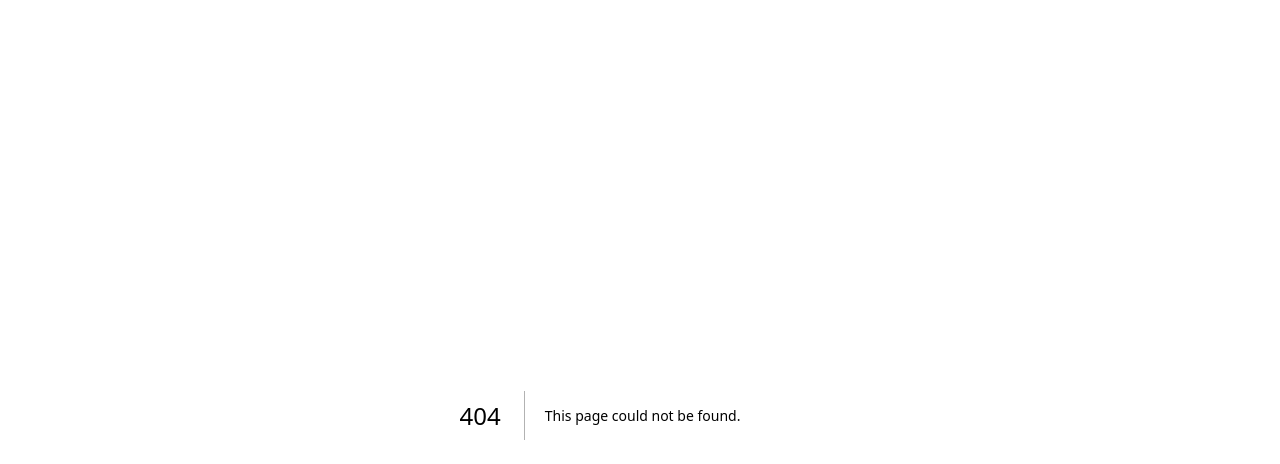
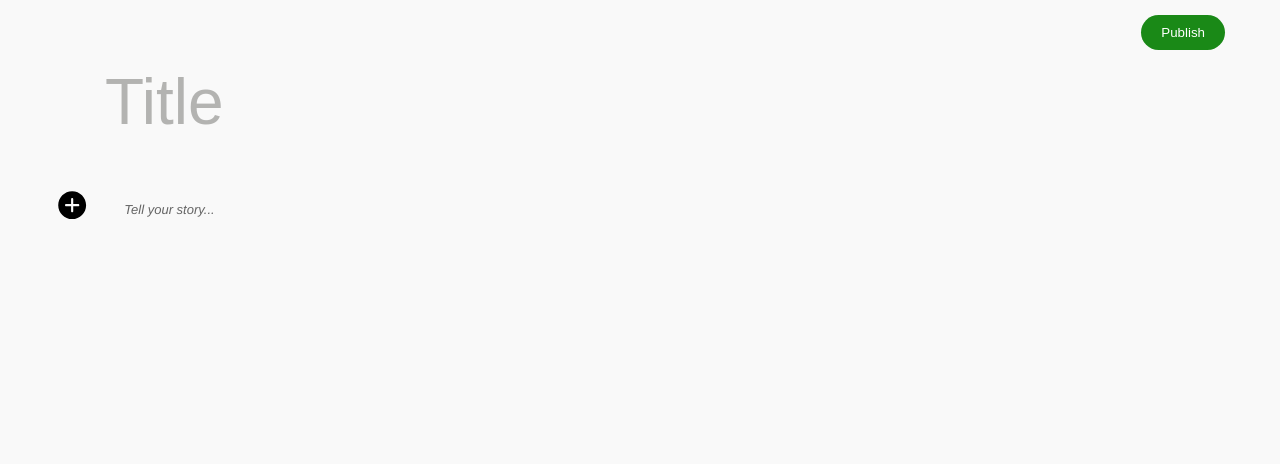
Before and after one commit to codewithemma/test-news, a Next.js app: page /create-news in a window 1280 px wide. Before the commit this address had no page. Shown: the top 464 px of the page. Built offline with nearby package versions, Linux system fonts and the light colour scheme.

Commit message:
designed the create post page and post to db is working and also get

```diff
--- a/package.json
+++ b/package.json
@@ -9,10 +9,13 @@
     "lint": "next lint"
   },
   "dependencies": {
+    "mongoose": "^8.4.1",
     "next": "14.2.3",
     "react": "^18",
     "react-dom": "^18",
-    "react-icons": "^5.2.1"
+    "react-file-base64": "^1.0.3",
+    "react-icons": "^5.2.1",
+    "react-quill": "^2.0.0"
   },
   "devDependencies": {
     "eslint": "^8",
--- /dev/null
+++ b/src/app/api/news/route.js
@@ -0,0 +1,26 @@
+import newsModel from "@/models/news";
+import { connectDB } from "@/utils/connect";
+import { NextResponse } from "next/server";
+
+// GET ALL POST
+export const GET = async (req, res) => {
+  await connectDB();
+  const posts = await newsModel.find().exec();
+  return new NextResponse(JSON.stringify(posts, { status: 200 }));
+};
+
+// CREATE A POST
+export const POST = async (req) => {
+  await connectDB();
+  try {
+    const { title, content, image } = await req.json();
+    const post = new newsModel({ title, content, image });
+    await post.save();
+    return new NextResponse(JSON.stringify(post, { status: 200 }));
+  } catch (err) {
+    console.log(err);
+    return new NextResponse(
+      JSON.stringify({ message: "internal server error" }, { status: 500 })
+    );
+  }
+};
--- /dev/null
+++ b/src/app/create-news/CreateNews.module.css
@@ -0,0 +1,71 @@
+.container {
+  position: relative;
+  display: flex;
+  flex-direction: column;
+}
+
+.select {
+  margin-bottom: 50px;
+  padding: 10px 20px;
+  margin-left: 50px;
+  width: max-content;
+}
+
+.editor {
+  display: flex;
+  gap: 20px;
+  height: 700px;
+  position: relative;
+}
+
+.button,
+.addButton {
+  width: 36px;
+  height: 36px;
+  border-radius: 50%;
+  background-color: transparent;
+  border: 1px solid var(--textColor);
+  display: flex;
+  align-items: center;
+  justify-content: center;
+  cursor: pointer;
+}
+
+.add {
+  display: flex;
+  gap: 20px;
+  background-color: var(--bg);
+  position: absolute;
+  z-index: 999;
+  width: 100%;
+  left: 50px;
+}
+
+.input {
+  padding: 50px;
+  font-size: 64px;
+  border: none;
+  outline: none;
+  background-color: transparent;
+  color: var(--textColor);
+}
+
+.input::placeholder {
+  color: #b3b3b1;
+}
+
+.textArea {
+  width: 100%;
+}
+
+.publish {
+  position: absolute;
+  top: 0px;
+  right: 0px;
+  padding: 10px 20px;
+  border: none;
+  background-color: #1a8917;
+  color: white;
+  cursor: pointer;
+  border-radius: 20px;
+}
--- /dev/null
+++ b/src/app/create-news/page.jsx
@@ -0,0 +1,82 @@
+"use client";
+import { useState } from "react";
+import styles from "./CreateNews.module.css";
+import dynamic from "next/dynamic";
+import "react-quill/dist/quill.bubble.css";
+const ReactQuill = dynamic(() => import("react-quill"), {
+  ssr: false,
+});
+import { IoIosAddCircle } from "react-icons/io";
+import FileBase from "react-file-base64";
+const WritePage = () => {
+  const [title, setTitle] = useState("");
+  const [value, setValue] = useState(false);
+  const [media, setMedia] = useState("");
+  const [open, setOpen] = useState(false);
+
+  const handleSubmit = async (event) => {
+    event.preventDefault();
+    if (!title || !value) {
+      alert("Title and description are required.");
+      return;
+    }
+    const res = await fetch("/api/news", {
+      method: "POST",
+      headers: { "Content-Type": "application/json" },
+      body: JSON.stringify({
+        title,
+        content: value,
+        image: media,
+      }),
+    });
+    if (res.ok) {
+      const data = await res.json();
+      alert(`Success: ${data.message || "News item created!"}`);
+      //   router.push(`/news/${data.slug}`);
+    }
+  };
+
+  return (
+    <div className={styles.container}>
+      <input
+        type="text"
+        placeholder="Title"
+        className={styles.input}
+        value={title}
+        onChange={(event) => setTitle(event.target.value)}
+      />
+      <div className={styles.editor}>
+        <button className={styles.button} onClick={() => setOpen(!open)}>
+          <label htmlFor="image">
+            <IoIosAddCircle size={"big"} />
+          </label>
+        </button>
+        {open && (
+          <div className={styles.add}>
+            <FileBase
+              type="file"
+              id="image"
+              multiple={false}
+              onDone={({ base64 }) => {
+                setMedia(base64);
+              }}
+              style={{ display: "none" }}
+            />
+          </div>
+        )}
+        <ReactQuill
+          className={styles.textArea}
+          theme="bubble"
+          value={value}
+          onChange={setValue}
+          placeholder="Tell your story..."
+        />
+      </div>
+      <button className={styles.publish} onClick={handleSubmit}>
+        Publish
+      </button>
+    </div>
+  );
+};
+
+export default WritePage;
--- a/src/app/news/page.jsx
+++ b/src/app/news/page.jsx
@@ -1,10 +1,12 @@
 import Link from "next/link";
+import image from "next/image";
 import styles from "./News.module.css";
 import Image from "next/image";
 import Menu from "@/components/menu/Menu";
 import NewsCard from "@/components/newsCard/NewsCard";
 import { posts } from "./dummy";
-const page = () => {
+
+const News = async () => {
   return (
     <div>
       <p className={styles.header}>Parliamentary News</p>
@@ -65,4 +67,4 @@ const page = () => {
   );
 };
 
-export default page;
+export default News;
--- /dev/null
+++ b/src/models/news.js
@@ -0,0 +1,25 @@
+import mongoose from "mongoose";
+
+const newsSchema = new mongoose.Schema(
+  {
+    title: {
+      type: String,
+      required: true,
+      trim: true,
+    },
+    content: {
+      type: String,
+      required: true,
+    },
+    image: {
+      type: String,
+    },
+    category: {
+      type: String,
+      enum: ["news", "blog", "article"],
+    },
+  },
+  { timestamps: true }
+);
+const news = mongoose.models?.news || mongoose?.model("news", newsSchema);
+export default news;
--- /dev/null
+++ b/src/utils/connect.js
@@ -0,0 +1,18 @@
+import mongoose from "mongoose";
+const uri = process.env.MONGO_URI;
+const localUrl = "mongodb://localhost:27017/hor";
+const url = process.env.NODE_ENV === "production" ? uri : localUrl;
+let isConnected = false;
+export async function connectDB() {
+  if (isConnected) {
+    console.log("connected to db....");
+    return;
+  }
+  try {
+    await mongoose.connect(url);
+    isConnected = true;
+    console.log("MongoDB Connected");
+  } catch (error) {
+    console.log("Error while connecting to the database..", error);
+  }
+}
```
Also changed, not shown: src/components/newsCard/NewsCard.jsx (+25 -8 lines), src/components/newsCard/NewsCard.module.css (+5 -3 lines), 2 other files (tests, documents, lock files or other folders).
